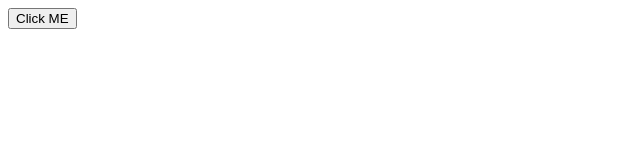
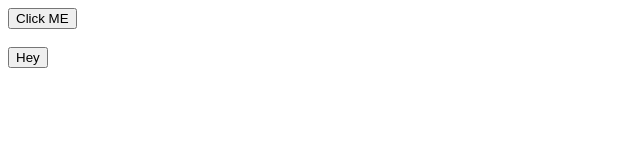
Before and after one commit to AbhayaShankar/Browser-Events, a plain HTML site: page MouseEvents/Onclick/index.html in a window 1280 px wide. Shown: the whole page, without its empty margins (0-640 px from the left). Drawn offline with Linux system fonts and the light colour scheme.

Commit message:
accessing innerHTML on onclick

```diff
--- a/MouseEvents/Onclick/index.html
+++ b/MouseEvents/Onclick/index.html
@@ -10,5 +10,9 @@
   </head>
   <body>
     <input id="elem" type="button" value="Click ME" />
+    <br />
+    <br />
+    <button onclick="alert(this.innerHTML)">Hey</button>
+    <!--accessing innerHTML part onclick event is called-->
   </body>
 </html>
--- a/MouseEvents/Onclick/script.js
+++ b/MouseEvents/Onclick/script.js
@@ -5,6 +5,7 @@ function countRabbits() {
 }
 
 let count = 0;
+//incrementing the number of rabbit counts when onCLick event is called .
 elem.onclick = function countRabbits2() {
   count++;
   console.log("Current Count of Rabbits :" + count);
```
